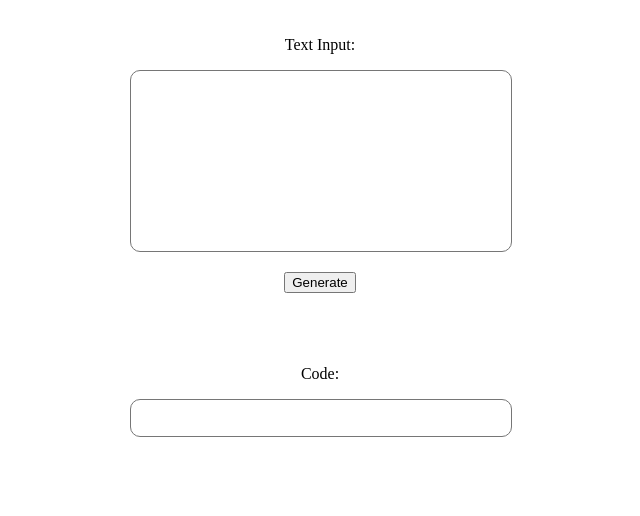
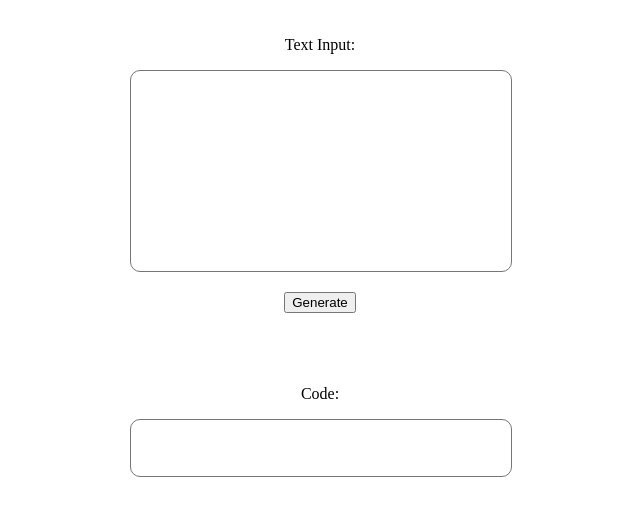
Before and after one commit to CarvingAn/CppEndlGenerator, an Electron app: page index.html in a window 800 px wide. Shown: the whole page, without its empty margins (80-720 px from the left). Drawn offline with Linux system fonts and the light colour scheme.

Commit message:
Add padding

```diff
--- a/index.css
+++ b/index.css
@@ -18,9 +18,9 @@ div {
 }
 
 textarea {
-    width: 100%;
+    width: calc(100% - 20px);
     margin: 0;
-    padding: 0;
+    padding: 10px;
     resize: none;
     font-size: 16px;
     border-radius: 10px;
```
